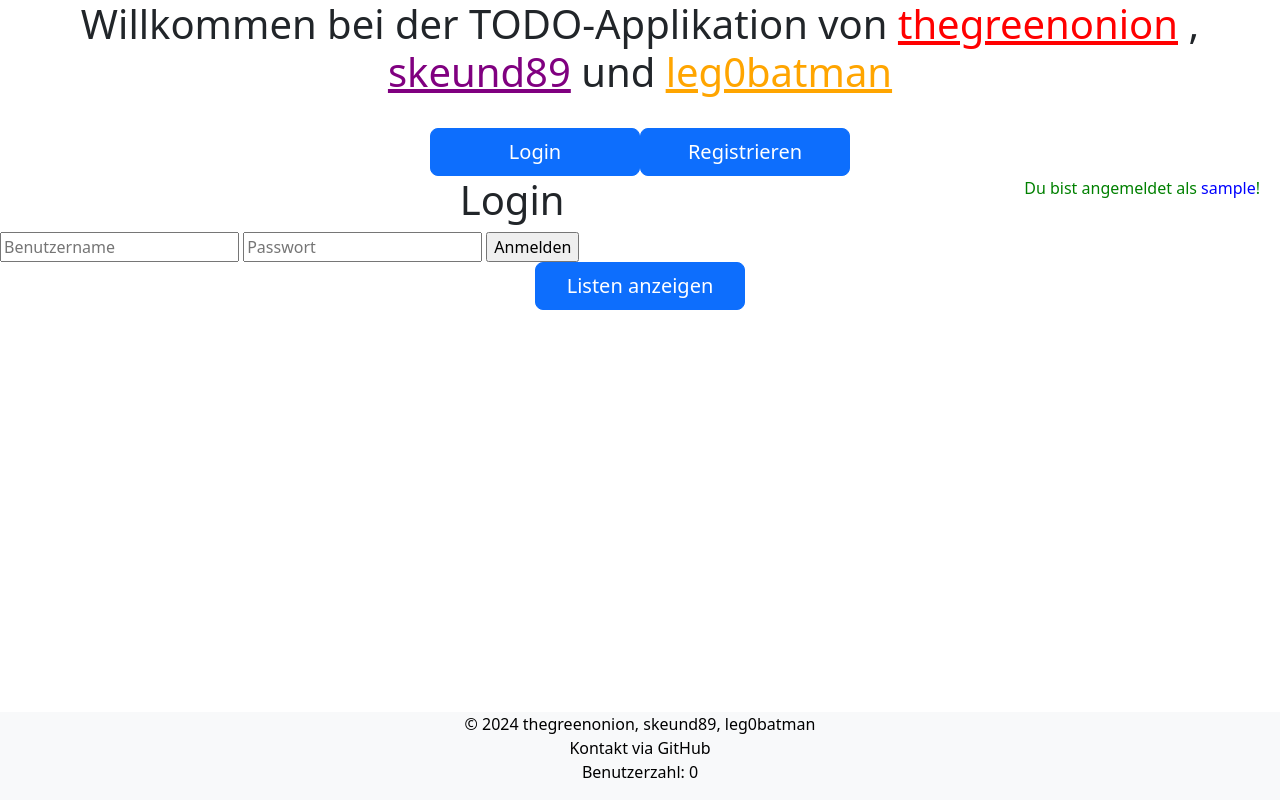
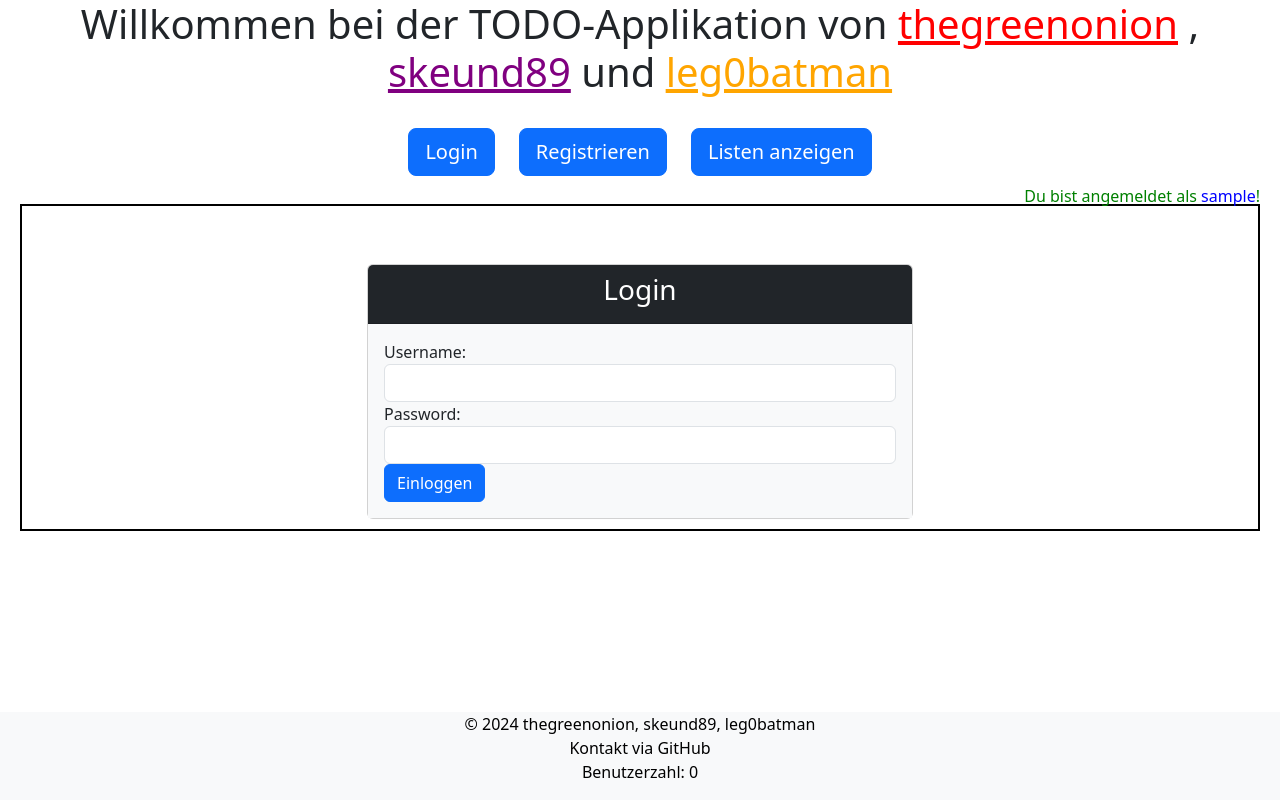
Before and after one commit to thegreenonion/lin-todo, a PHP site: page /main.php?action=login in a window 1280 px wide. Run offline with PHP 8.4, Linux system fonts and the light colour scheme; the visitor is signed in with stand-in values (Sample User, id 1); data that the repository does not hold is empty.

Commit message:
Refactor getlists.php and login.php, and update main.php and signup.php

```diff
--- a/login.php
+++ b/login.php
@@ -57,8 +57,6 @@ function Login($pdo_db, $username, $password)
     <title>Login</title>
 </head>
 <body>
-    <h1>Login</h1>
-
     <?php
         if(isset($_POST['form_username']) && isset($_POST['form_password']))
         {
@@ -70,10 +68,29 @@ function Login($pdo_db, $username, $password)
         }
     ?>
 
-    <form method="post">
-        <input type="text" id="bnameId" name="form_username" placeholder="Benutzername" aria-label="Benutzername">
-        <input type="password" id="passwortId" name="form_password" placeholder="Passwort" aria-label="Passwort">
-        <input type="submit" value="Anmelden">
-    </form>
+    <div class="container mt-5">
+        <div class="row justify-content-center">
+            <div class="col-md-6">
+                <div class="card">
+                    <div class="card-header bg-dark text-white">
+                        <h3 class="text-center">Login</h3>
+                    </div>
+                    <div class="card-body bg-light">
+                        <form method="post" action="" id="loginform">
+                            <div class="form-group">
+                                <label for="form_username">Username:</label>
+                                <input type="text" id="form_username" name="form_username" class="form-control" required>
+                            </div>
+                            <div class="form-group">
+                                <label for="form_password">Password:</label>
+                                <input type="password" id="form_password" name="form_password" class="form-control" required>
+                            </div>
+                            <button type="submit" class="btn btn-primary btn-block">Einloggen</button>
+                        </form>
+                    </div>
+                </div>
+            </div>
+        </div>
+    </div>
 </body>
 </html>
--- a/main.php
+++ b/main.php
@@ -23,11 +23,6 @@
             color: black;
             text-align: center;
         }
-        button {
-            display: block;
-            margin: 20px;
-            width: 210px;
-        }
         .inline-paragraph {
             display: inline;
         }
@@ -43,9 +38,22 @@
         <a style="color: orange" href="https://github.com/leg0batman">leg0batman</a>
     </h1>
     <br>
-    <div class="d-flex justify-content-center">
-        <button onclick="window.location.href='main.php?action=login'" type="button" class="btn btn-primary btn-lg">Login</button>
-        <button onclick="window.location.href='main.php?action=signup'" type="button" class="btn btn-primary btn-lg">Registrieren</button>
+    <div class="container">
+        <div class="row justify-content-center">
+            <div class="col-auto">
+                <button onclick="window.location.href='main.php?action=login'" type="button" class="btn btn-primary btn-lg mb-2">Login</button>
+            </div>
+            <div class="col-auto">
+                <button onclick="window.location.href='main.php?action=signup'" type="button" class="btn btn-primary btn-lg mb-2">Registrieren</button>
+            </div>
+            <?php
+            if(isset($_SESSION['BID']))
+            {
+                $command = "window.location.href='main.php?action=getlists'";
+                echo "<div class='col-auto'><button onclick=\"$command\" type='button' class='btn btn-primary btn-lg mb-2'>Listen anzeigen</button></div>";
+            }
+            ?>
+        </div>
     </div>
     <?php
         include("conn.php");
@@ -76,6 +84,7 @@
         }
         echo "</div>";
     ?>
+    <div style="border: 2px solid black; padding: 10px; margin: 20px;">
         <?php
             if(isset($_GET["action"]))
             {
@@ -85,14 +94,9 @@
                 else if($_GET["action"] == "signup") {
                     include("signup.php");
                 }
+                else if($_GET["action"] == "getlists") {
+                    include("getlists.php");
                 }
-    ?>
-    <div class="d-flex justify-content-center">
-        <?php
-        if(isset($_SESSION['BID']))
-        {
-            $command = "window.location.href='getlists.php'";
-            echo "<button onclick=\"$command\" type='button' class='btn btn-primary btn-lg'>Listen anzeigen</button>";
             }
         ?>
     </div>
--- a/signup.php
+++ b/signup.php
@@ -56,10 +56,10 @@ if ($_SERVER['REQUEST_METHOD'] === 'POST') {
         <div class="row justify-content-center">
             <div class="col-md-6">
                 <div class="card">
-                    <div class="card-header">
+                    <div class="card-header bg-dark text-white">
                         <h3 class="text-center">Sign Up</h3>
                     </div>
-                    <div class="card-body">
+                    <div class="card-body bg-light">
                         <form id="signupForm" action="" method="POST">
                             <div class="form-group">
                                 <label for="username">Username:</label>
```
Also changed, not shown: getlists.php (+18 -12 lines). Lines whose indentation alone changed are shown as unchanged.
